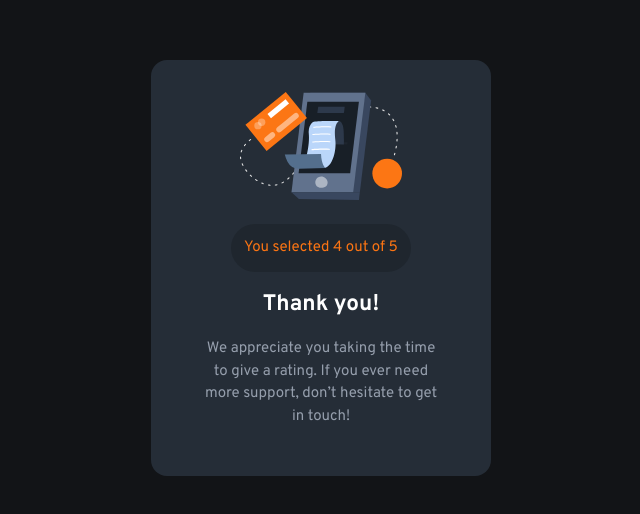
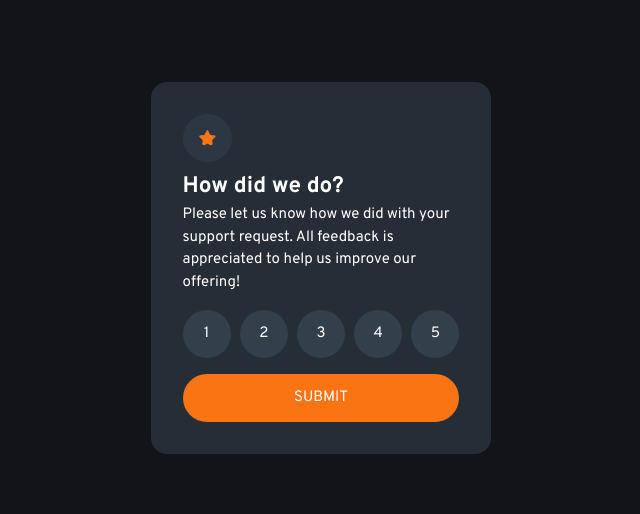
Before and after one commit to samoina/interactive-rating-reactJS, a React (Vite) app: page / in a window 1280 px wide. Shown: the part 132-646 px from the top of the page, without its empty margins (319-959 px from the left). Built offline with nearby package versions, Linux system fonts and the light colour scheme.

Commit message:
Add classes dynamically to show the Response page after button click

```diff
--- a/src/App.jsx
+++ b/src/App.jsx
@@ -1,15 +1,31 @@
 import RatingRequest from './components/RatingRequest';
 import RatingResponse from './components/RatingResponse';
+import { useState } from 'react';
 
 function App() {
+	const [showRequest, setShowRequest] = useState(false);
+
+	const handleRequestSubmit = () => {
+		setShowRequest(true);
+	};
+
 	return (
 		<main className="main">
 			<h1 className="main__heading--sr">Interactive Rating Component</h1>
 
-			<RatingRequest />
-			<RatingResponse />
+			<RatingRequest
+				onSubmit={handleRequestSubmit}
+				className={`main__request ${
+					showRequest ? 'main__request--hide' : 'main__request--show'
+				}`}
+			/>
+
+			<RatingResponse
+				className={`main__thankyou ${
+					showRequest ? 'main__thankyou--show' : 'main__thankyou--hide'
+				}`}
+			/>
 		</main>
 	);
 }
-
 export default App;
--- a/src/components/RatingRequest.jsx
+++ b/src/components/RatingRequest.jsx
@@ -4,9 +4,13 @@ import Text from './shared/Text';
 import RatingScore from './RatingScore';
 import Button from './shared/Button';
 
-const RatingRequest = () => {
+const RatingRequest = ({ onSubmit, className }) => {
+	const handleSubmit = () => {
+		onSubmit();
+	};
+
 	return (
-		<div className="main__request">
+		<div className={className}>
 			<Image className="main__icon" src={icon} alt="Icon Star" />
 
 			<Text>
@@ -19,7 +23,12 @@ const RatingRequest = () => {
 
 			<RatingScore />
 
-			<Button type="submit" text="SUBMIT" className="main__submit" />
+			<Button
+				type="submit"
+				text="SUBMIT"
+				className="main__submit"
+				onClick={handleSubmit}
+			/>
 		</div>
 	);
 };
--- a/src/components/RatingResponse.jsx
+++ b/src/components/RatingResponse.jsx
@@ -3,9 +3,9 @@ import illustration from '../assets/images/illustration-thank-you.svg';
 import Button from './shared/Button';
 import Text from './shared/Text';
 
-const RatingResponse = () => {
+const RatingResponse = ({ className }) => {
 	return (
-		<div className="main__thankyou">
+		<div className={className}>
 			<Image
 				className="main__thankyou--image"
 				src={illustration}
--- a/src/components/shared/Button.jsx
+++ b/src/components/shared/Button.jsx
@@ -1,6 +1,6 @@
-const Button = ({ className, type, text }) => {
+const Button = ({ className, type, text, onClick }) => {
 	return (
-		<button type={type} className={className}>
+		<button type={type} className={className} onClick={onClick}>
 			{text}
 		</button>
 	);
--- a/src/index.css
+++ b/src/index.css
@@ -49,10 +49,6 @@ select {
 	position: absolute;
 	white-space: nowrap;
 	width: 1px;
-}
-
-.main__request {
-	display: none;
 }
 
 .main__request,
@@ -112,6 +108,16 @@ select {
 	text-align: center;
 }
 
+.main__thankyou--hide,
+.main__request--hide {
+	display: none;
+}
+
+.main__thankyou--show,
+.main__request--show {
+	display: block;
+}
+
 .main__thankyou--response {
 	color: var(--orange);
 	background-color: hsl(213, 19%, 15%);
```
Also changed, not shown: 1 other file (tests, documents, lock files or other folders).
